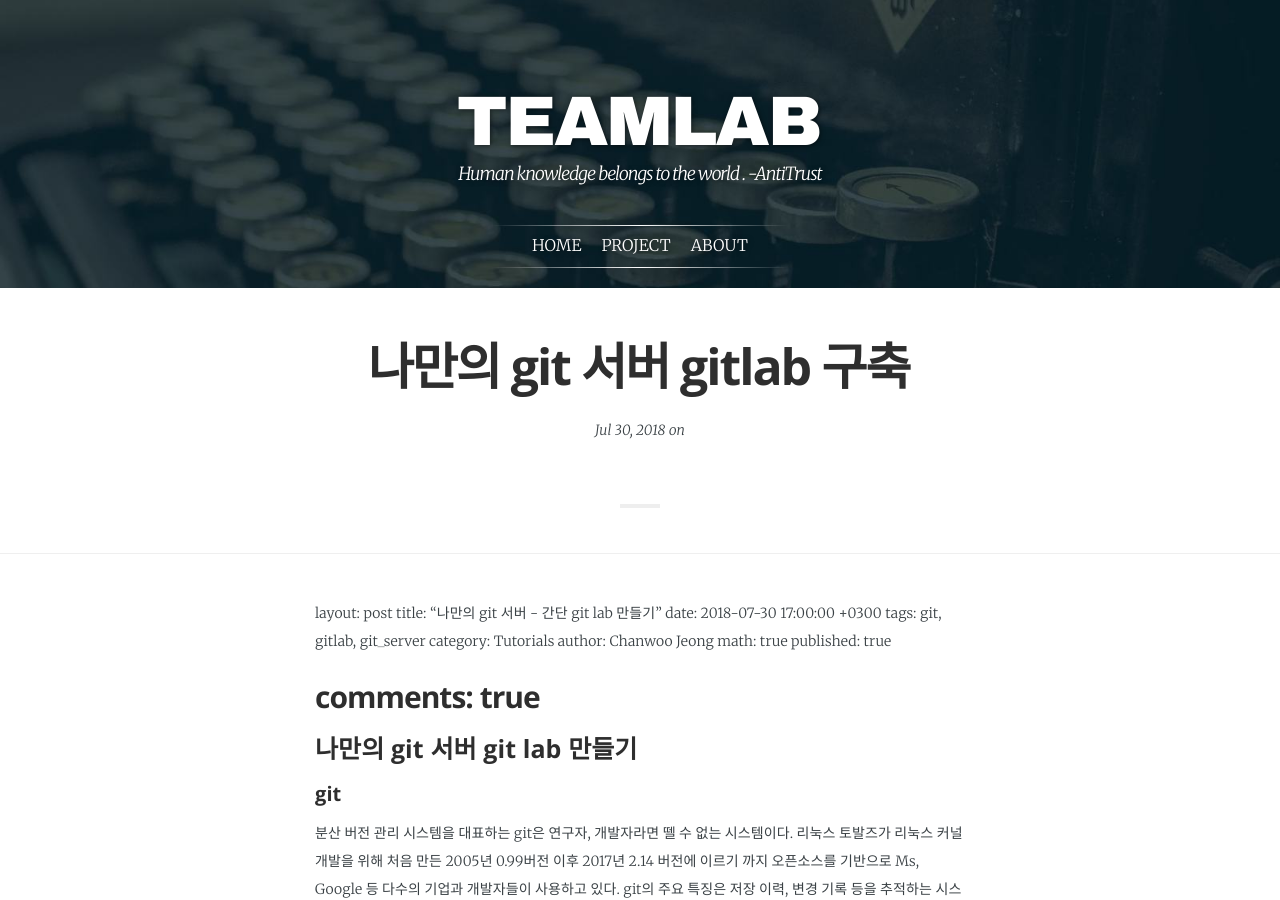
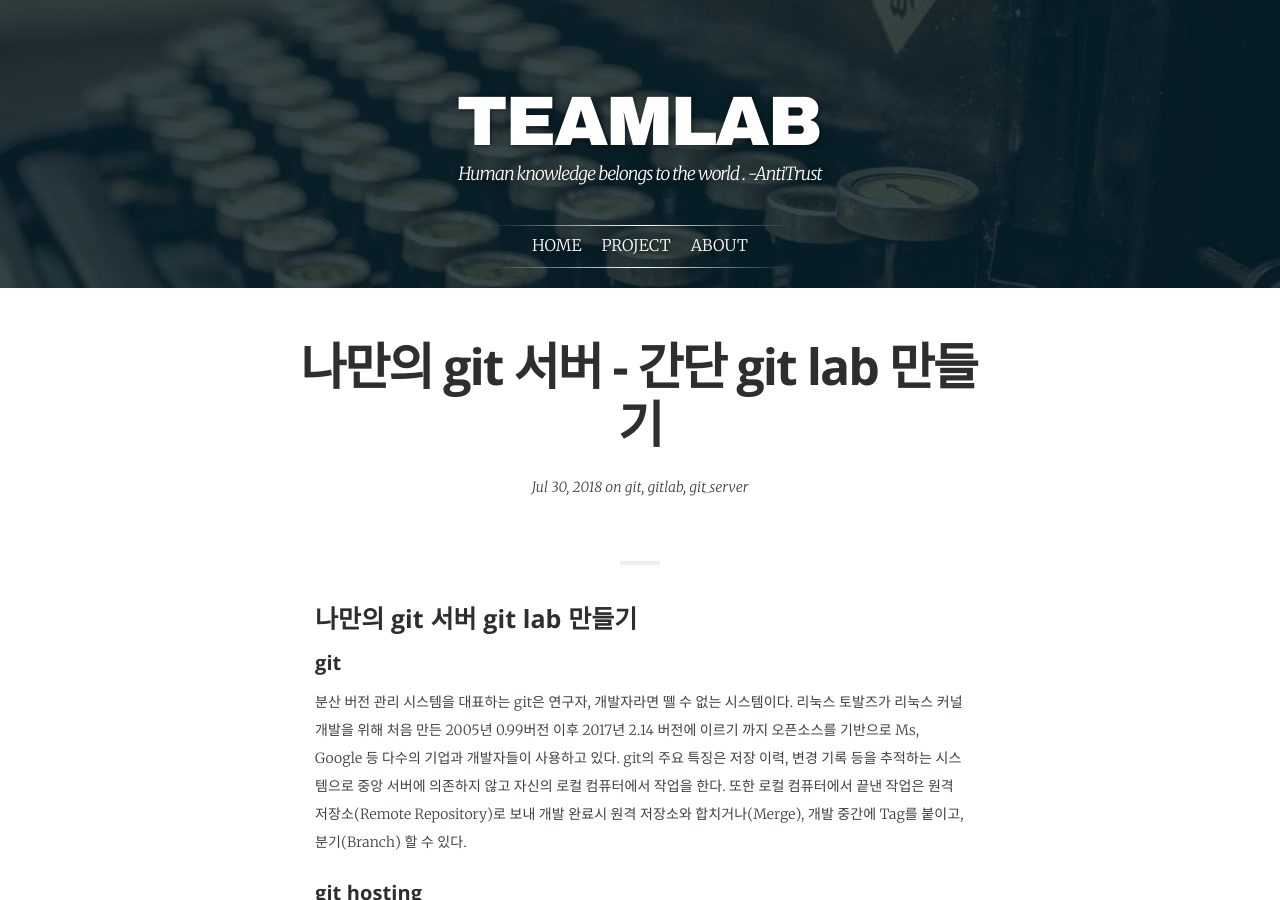
Before and after one commit to TeamLab/jekyllDecent, a Jekyll site: the page built from _posts/2018-07-30-나만의 Git 서버 Gitlab 구축.md, in a window 1280 px wide and 900 px high. Built offline with Jekyll 4.4.1, drawn with Linux system fonts in a browser that asks for light colours; some web fonts are replaced; our own code applies the rules of GitHub Pages for plain Markdown files.

Commit message:
블로깅 Gitlab trouble solve
블로깅 Gitlab 에러 수정
블로깅 Gitlab 수정 초기 접속 부분 설명 사진 안나옴 해결
파일 상단 포스트 특성 부분 표형식으로 저장이 안되는 문제가 있음
아톰에서 작성 후 파일 세이브 할때 현재와 같이 한줄의 텍스트로 변환 후 저장 됨
git hub에서 임의로 수정하여 다시 push 함

```diff
--- a/_posts/2018-07-30-나만의 Git 서버 Gitlab 구축.md
+++ b/_posts/2018-07-30-나만의 Git 서버 Gitlab 구축.md
@@ -1,9 +1,14 @@
 ---
-
-layout: post title: "나만의 git 서버 - 간단 git lab 만들기" date: 2018-07-30 17:00:00 +0300 tags: git, gitlab, git_server category: Tutorials author: Chanwoo Jeong math: true published: true
-
+layout: post
+title: "나만의 git 서버 - 간단 git lab 만들기"
+date: 2018-07-30 17:00:00 +0300
+tags: git, gitlab, git_server
+category: Tutorials
+author: ChanwooJeong
+math: true
+published: true
 comments: true
---------------
+---
 
 ### 나만의 git 서버 git lab 만들기
 
```
